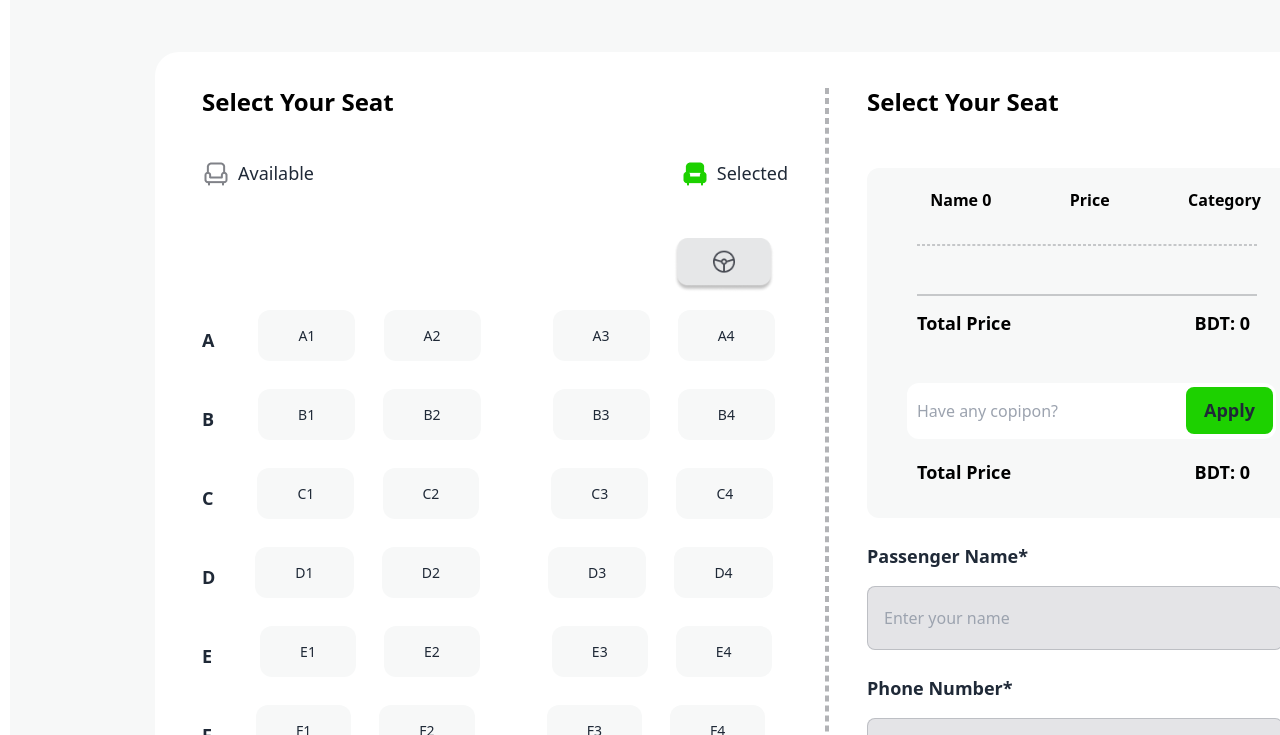
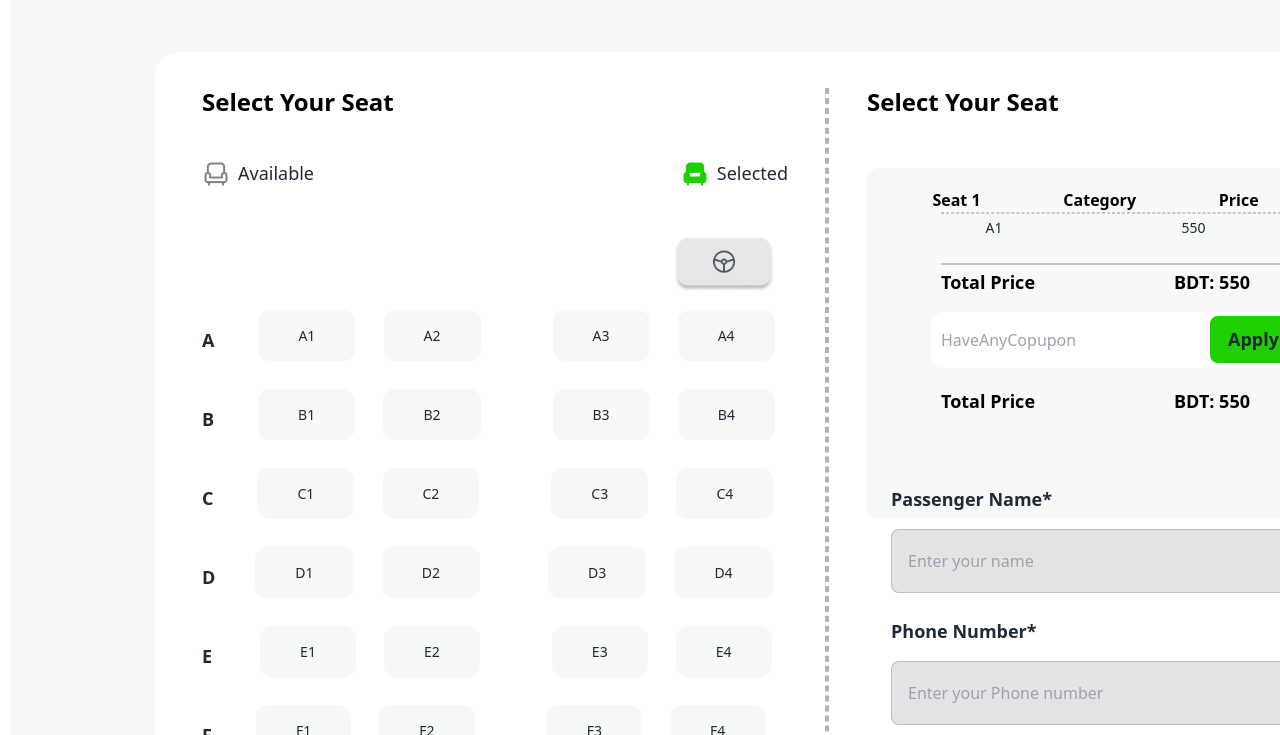
Before and after one commit to shakilahamedrana/Bus-tickect-web-side, a plain HTML site: page index.html in a window 1280 px wide. Both pictures are taken after a click on the button "A1". Shown: the part 2110-2845 px from the top of the page. Drawn offline with nearby package versions, Linux system fonts and the light colour scheme.

Commit message:
celculet section added

```diff
--- /dev/null
+++ b/celculet.js
@@ -0,0 +1,117 @@
+const allBtn = document.getElementsByClassName("add-btn");
+//const allBtn = document.getElementsByClassName("budget");
+
+for (const btn of allBtn) {
+    btn.addEventListener("click", function (event) {
+        const name = event.target.innerText;
+        const price = event.target.parentNode.parentNode.parentNode.parentNode.parentNode.parentNode.childNodes[3].childNodes[1].childNodes[5].childNodes[3].childNodes[0].innerText;
+        //console.log(name,price)
+        const site = event.target. parentNode.parentNode.parentNode.parentNode.parentNode.childNodes[5].childNodes[3].childNodes[1].childNodes[1].childNodes[1].childNodes[1].childNodes[1].innerText;
+        const TotelSite = event.target.parentNode.parentNode.parentNode.parentNode.parentNode.parentNode.childNodes[3].childNodes[1].childNodes[1].childNodes[1].childNodes[3].childNodes[1].childNodes[5].childNodes[1].innerText;
+        console.log(TotelSite)
+
+        const seletedContainer = document.getElementById("name-price-catagory-continner")
+
+
+
+        const siteCount = getConvertedValue("cart");
+        if (siteCount + 1 > 4) {
+            alert("Youe limite is fisish.. You are not site select.");
+            return;
+        }
+
+        const countSite = getConvertedValue("cart");
+        document.getElementById("cart").innerText = countSite + 1;
+
+
+        const totleSite = getConvertedValue("left");
+        document.getElementById("left").innerText = totleSite - 1;
+
+
+
+
+        const div = document.createElement("div");
+        div.classList.add("name-price-section");
+
+        const p1 = document.createElement("p")
+        const p2 = document.createElement("p")
+        //const p3 = document.createElement("p")
+
+        p1.innerText = name;
+        p2.innerText = price;
+        //p3.innerText = Economoy;
+
+        div.appendChild(p1)
+        div.appendChild(p2)
+        //div.appendChild(p3)
+
+        seletedContainer.appendChild(div)
+
+
+        updeteTotleContent(price);
+
+        updeteCoupne20();
+        updeteNew15();
+    })
+}
+
+function updeteCoupne20(status) {
+    const totalCost = getConvertedValue("total-cost");
+        if (status == undefined) {
+        document.getElementById("total-discount").innerText = totalCost;
+
+    } else {
+        const HaveAnyCopupon = document.getElementById("but-section").value;
+
+        if (HaveAnyCopupon == "Couple 20") {
+            const discounted = totalCost * 0.2;
+            document.getElementById("total-discount").innerText = totalCost - discounted;
+
+        } else {
+            alert("please enter your copun code")
+        }
+    }
+}
+
+
+
+
+
+
+
+
+function updeteNew15(status) {
+    const totalCost = getConvertedValue("total-cost");
+        if (status == undefined) {
+        document.getElementById("total-discount").innerText = totalCost;
+
+    } else {
+        const HaveAnyCopupon = document.getElementById("but-section").value;
+
+        if (HaveAnyCopupon == "New15") {
+            const discounted = totalCost * 0.15;
+            document.getElementById("total-discount").innerText = totalCost - discounted;
+
+        } else {
+            alert("please enter your copun code")
+        }
+    }
+}
+
+
+
+
+function updeteTotleContent(price) {
+    const totalCost = getConvertedValue("total-cost");
+    const convertedPrice = parseInt(price);
+    const sum = totalCost + convertedPrice;
+    document.getElementById("total-cost").innerText = sum;
+}
+
+
+
+function getConvertedValue(id) {
+    const price = document.getElementById(id).innerText;
+    const convertPrice = parseInt(price);
+    return convertPrice;
+}
--- a/index.html
+++ b/index.html
@@ -188,7 +188,7 @@
                         </div>
                         <div class="third-text">
                             <img class="ml-9" src="images/fare.png" alt="">
-                            <h1 class="text-2xl font-bold ml-4 mt-4"> <span>550</span> Taka</h1>
+                            <h1 class="text-2xl font-bold ml-4 mt-4"><span>550</span> Taka</h1>
                             <p class="gra-round">Per Seat</p>
                         </div>
                     </div>
@@ -355,37 +355,22 @@
                             <div class="mt-12">
                                 <div class="overflow-x-auto ml-6">
                                     <table class="table">
-                                        <!-- head -->
                                         <div class="totle-price-sectoin">
-                                                <div class="name">Name
-                                                    <span class="price-color" id="cart">0</span>
-                                                </div>
+                                            <div class="name">Seat
+                                                <span class="price-color" id="cart">0</span>
+                                            </div>
+                                            <div class="price">Category
 
+                                            </div>
+                                            <div class="category">Price
 
-                                                <div class="price">Price</div>
-                                                <div class="category">Category</div>
                                             </div>
-
-                                        <!--
-                                            <tbody>
-                                            row 3
-                                        <tr>
-                                            <td>Brice Swyre</td>
-                                            <td>Tax Accountant</td>
-                                            <td>Red</td>
-                                        </tr>
-                                    </tbody>
-                                        -->
-                                    </table>
+                                        </div>
                                 </div>
                             </div>
-                            <div class="border-sedo">
-
-                            </div>
-
-                            <div class="border-sedo-2">
-
-                            </div>
+                            <div class="border-sedo"></div>
+                            <div id="name-price-catagory-continner"></div>
+                            <div class="border-sedo-2"></div>
 
                             <div class="totle-price">
                                 <h1>Total Price</h1>
@@ -393,11 +378,12 @@
                             </div>
 
 
-                            <div class="buton-section">
-                                <input id="but-section" type="text" placeholder="Have any copipon?"/>
+                            <div class="butn-section">
+                                <input id="but-section" type="text" placeholder="HaveAnyCopupon"/>
 
                                 <button
-                                onclick="updateGrandTotal('click from apply')"
+                                onclick="updeteCoupne20('click from apply')"
+                                onclick="updeteNew15('click from apply')"
                                 id="apply-btn"
                                 class="apply-btn"
                                 >
@@ -407,7 +393,7 @@
 
                             <div class="totle-discount-price">
                                 <h1>Total Price</h1>
-                                <h3 class="padding">BDT: <span id="total-cost">0</span></h3>
+                                <h3 class="padding">BDT: <span id="total-discount">0</span></h3>
                             </div>
                         </div>
 
@@ -441,10 +427,29 @@
         </main>
 
 
+        <footer class=futer-section">
+            <section class="content-section">
+                <div>
+                    <div class="p-ticket-text">
+                        <div>
+                            <h1>P-Ticket</h1>
+                            <p>P-Ticket is a digital platform to your daily commuting better.</p>
+                        </div>
+                        <div>
+                            <h1>Download our app</h1>
+                            <div class="google">
+                                <img src="images/playstore.png" alt="">
+                                <div>
+                                    <h1>GETITON</h1>
+                                    <H2>Google Play</H2>
+                                </div>
+                            </div>
+                        </div>
+                    </div>
+                </div>
+            </section>
         <footer>
-            <section class="futer-section">
 
-            </section>
-        </footer>
+        <script src="./celculet.js"></script>
 </body>
 </html>
--- a/style.css
+++ b/style.css
@@ -10,6 +10,14 @@
     border-radius: 5px;
     padding: 6px 20px;
     background: rgba(29, 209, 0, 0.1);
+}
+
+.name-price-section{
+    display: flex;
+    justify-content: space-around;
+    padding: 5px;
+    font-size: 14px;
+    font-weight: 500;
 }
 
 .icones:hover{
@@ -157,7 +165,7 @@ background: rgb(247, 140, 156);
     margin-top: 120px;
     width: 1460PX;
     margin-left: 10px;
-    height: 2208px;
+    height: 1888px;
     box-sizing: border-box;
     border-top: 2px solid rgb(29, 209, 0);
     border-radius: 88px 88px 0px 0px;
@@ -387,15 +395,15 @@ background: rgb(247, 140, 156);
     width: 340px;
     height: 0;
     margin-left: 50px;
-    margin-top: 50px;
+    margin-top: 20px;
     border: 1px solid rgba(3, 7, 18, 0.2);
 }
 
 .totle-price{
     display: flex;
     justify-content: space-between;
-    margin-top: 20px;
-    padding: 50px;
+    margin-top: 10px;
+    padding: 20px 50px;
     font-size: 18px;
     font-weight: 600;
     line-height: 19px;
@@ -411,7 +419,7 @@ background: rgb(247, 140, 156);
     padding: 10px;
 }
 
-.buton-section{
+.butn-section{
     display: flex;
     padding: 20px;
     margin-top: -20px;
@@ -419,7 +427,7 @@ background: rgb(247, 140, 156);
     position: absolute;
 }
 
-.buton-section button{
+.butn-section button{
     position: absolute;
     border-radius: 8px;
     background: rgb(29, 209, 0);
@@ -462,6 +470,20 @@ background: rgb(247, 140, 156);
 
 
 .futer-section{
+    height: 457px;
+    width:1470px;
+    background-color: black;
+    padding: 120px;
+}
+.content-section{
+}
+.p-ticket-text{
+    display: flex;
+    justify-content: space-between;
+    color: #ffffff;
 
 }
+.google{
+    display: flex;
+}
 gap-6 item-center text-center -mt-12 ml-60
```
